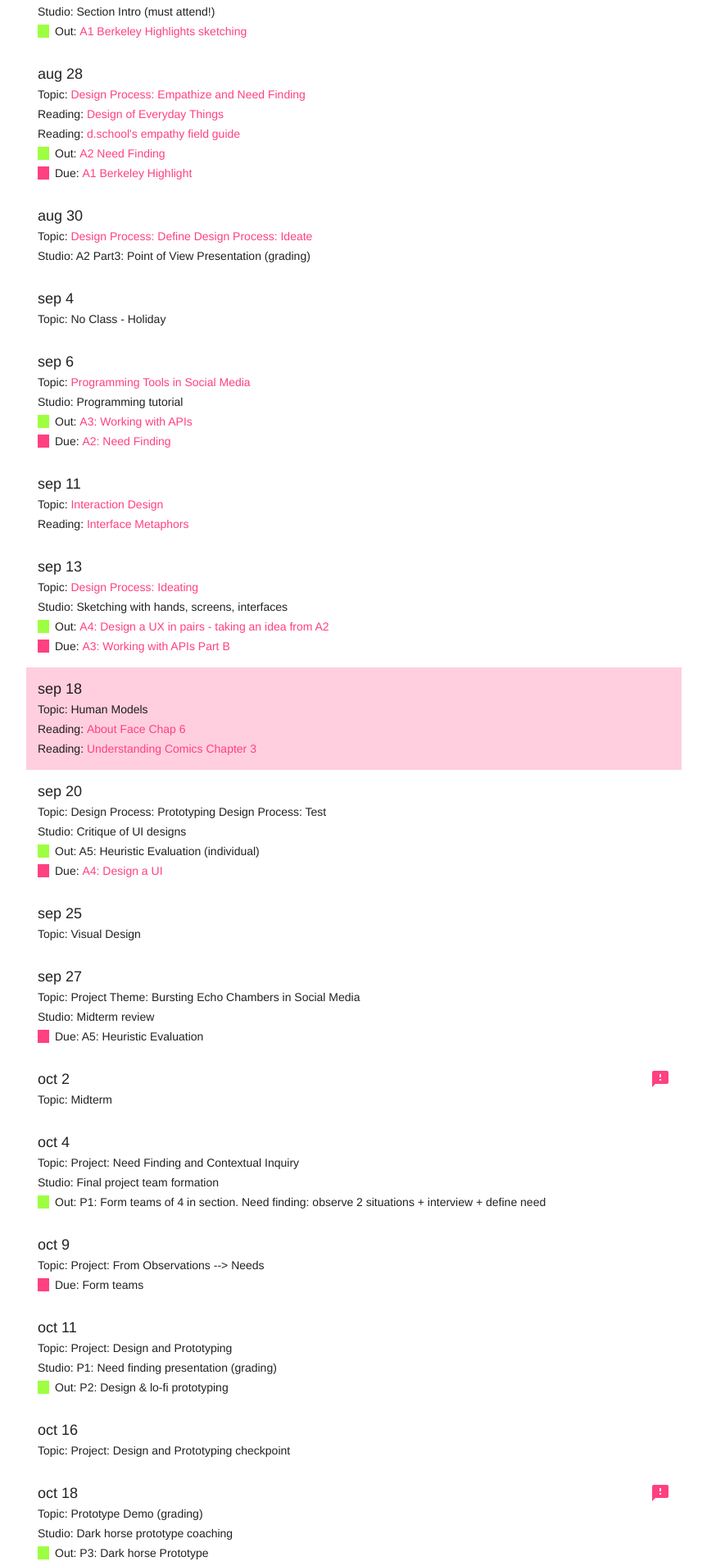
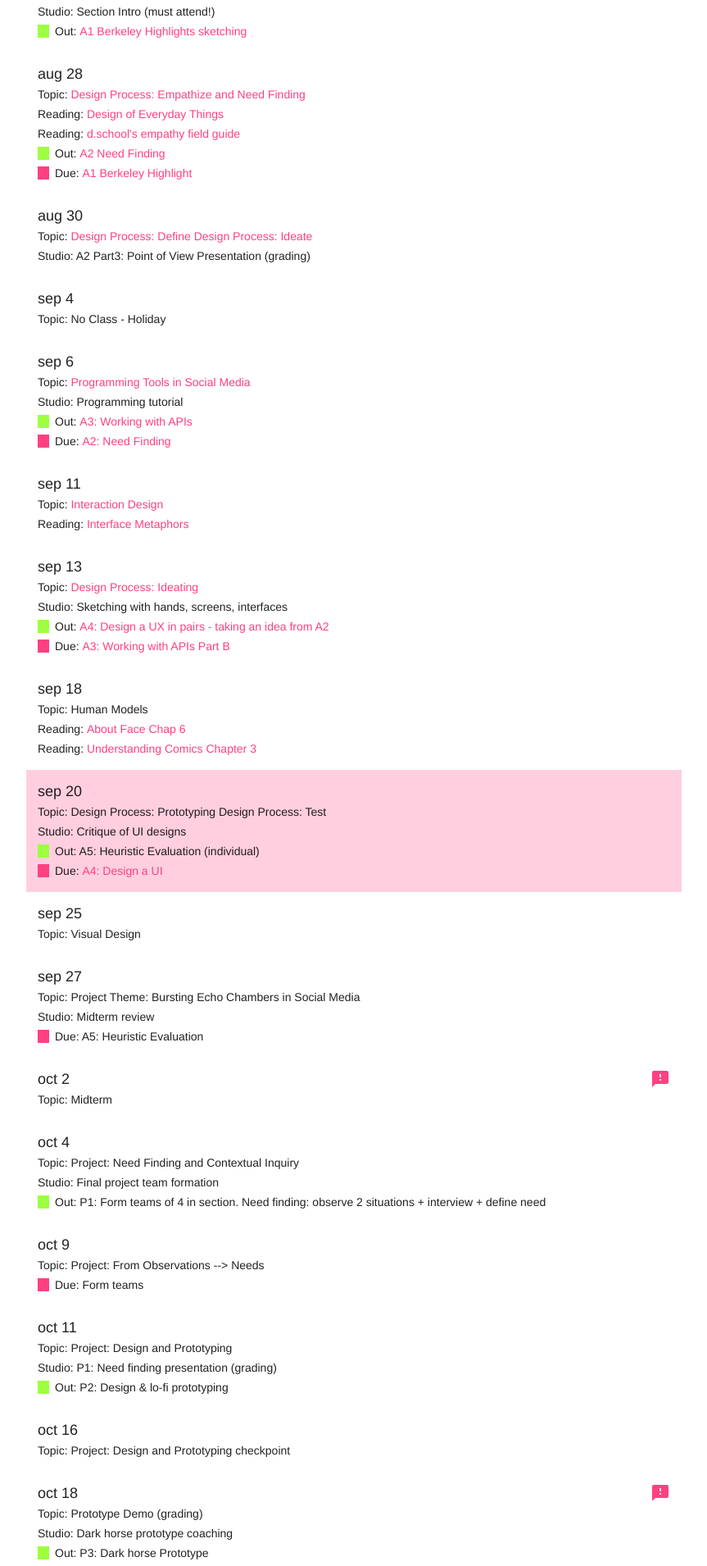
Before and after one commit to cs160-berkeley/website, a Jekyll site: the page built from schedule.md, in a window 1280 px wide. Shown: the part 389-2299 px from the top of the page at 82% size, without its empty margins (208-1071 px from the left). Built offline with Jekyll 4.4.1, drawn with Linux system fonts in a browser that asks for light colours.

```diff
--- a/_data/CS160Schedule.csv
+++ b/_data/CS160Schedule.csv
@@ -69,7 +69,7 @@ Fitts' Law--in class exercise of Fitts' Law
 Fitts' exercise
 Break
 GOMS
-Hick's Law of choice",T,,,"About Face Chap 6,https://drive.google.com/open?id=0Bw5c_JsRiheEMUFaOERvV3hKZm8
+Hick's Law of choice",,,,"About Face Chap 6,https://drive.google.com/open?id=0Bw5c_JsRiheEMUFaOERvV3hKZm8
 Understanding Comics Chapter 3,https://drive.google.com/open?id=0Bw5c_JsRiheEby1YNGFiUGRXa1E",,,,,"The Model Human Processor,https://drive.google.com/open?id=0Bw5c_JsRiheEOWtTMGtsMVdaSk0"
 5W,20-Sep,"Design Process: Prototyping
 Design Process: Test","Design Process: Prototyping
@@ -78,7 +78,7 @@ Low-fidelity prototyping
 Mockups game in-class
 Break
 Heuristic Evaluation - in class exercise of pairing up with user walking through a favorite app
-Describing the studio environment",,,,,A5: Heuristic Evaluation (individual),"A4: Design a UI,https://docs.google.com/document/d/16RtvHeEAE6rSG9Z4piGjPchPWn86Bz8P9n1TXJ4sZRU/",Critique of UI designs,TA leads critique in studio section of selected UI designs,"Bring paper and PostIts to class for Mockups materials
+Describing the studio environment",T,,,,A5: Heuristic Evaluation (individual),"A4: Design a UI,https://docs.google.com/document/d/16RtvHeEAE6rSG9Z4piGjPchPWn86Bz8P9n1TXJ4sZRU/",Critique of UI designs,TA leads critique in studio section of selected UI designs,"Bring paper and PostIts to class for Mockups materials
 
 ""How to Conduct a Heuristic Evaluation,https://www.nngroup.com/articles/how-to-conduct-a-heuristic-evaluation/
 Ten Usability Heuristics,https://www.nngroup.com/articles/ten-usability-heuristics/
--- a/_data/schedule.yaml
+++ b/_data/schedule.yaml
@@ -141,7 +141,6 @@
     Break
     GOMS
     Hick's Law of choice
-  Active: T
   Reading:
   - name: About Face Chap 6
     link: https://drive.google.com/open?id=0Bw5c_JsRiheEMUFaOERvV3hKZm8
@@ -153,6 +152,7 @@
   WebsiteLabel: |-
     Design Process: Prototyping
     Design Process: Test
+  Active: T
   Assign: 'A5: Heuristic Evaluation (individual)'
   Due:
     name: 'A4: Design a UI'
```
